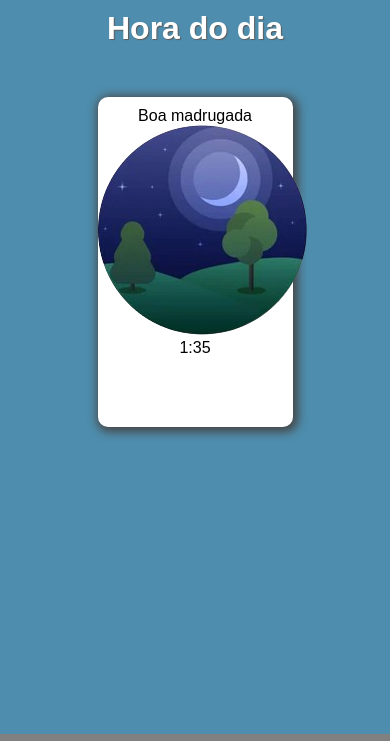
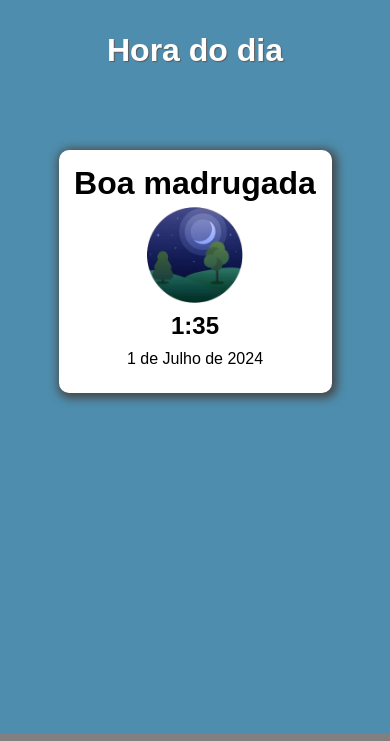
Before and after one commit to wytallogit/horas, a plain HTML site: page index.html in a window 390 px wide. Shown: the top 741 px of the page. Drawn offline with Linux system fonts and the light colour scheme.

Commit message:
Responsividade
Ajeitei a imagem para se ajustar em smartphones.

```diff
--- a/index.html
+++ b/index.html
@@ -13,8 +13,11 @@
     <main>
         <div>
         <p id="bomDia">teste</p>
-        <img id="foto" src="imagens/dia.png" alt="">
+        <img id="foto" src="imagens/dia.png" width="35%" alt="">
         <p id="mensagem">horas</p>
+        <p id="teste">
+            teste
+        </p>
         </div>
     </main>
     <footer>
@@ -26,9 +29,6 @@
         <p><em>&copy;2024 todos os direitos reservados</em></p>
     </footer>
 
-
-
-
     <script src="script.js"></script>
 </body>
 </html>
--- a/script.js
+++ b/script.js
@@ -36,4 +36,14 @@ function carregar() {
         foto.src = 'none'
         bomDia.innerText = 'Hora inválida'
     }
+
+
+
+    var dia = data.getDate()
+    var meses = ["Janeiro", "Fevereiro", "Março", "Abril", "Maio", "Junho", "Julho", "Agosto", "Setembro", "Outubro", "Novembro", "Dezembro"]
+    var mes = meses[data.getMonth()]
+    var ano = data.getFullYear()
+
+    var teste = document.getElementById('teste')
+    teste.innerText = `${dia} de ${mes} de ${ano}`
 }
--- a/style.css
+++ b/style.css
@@ -11,9 +11,13 @@ body {
     text-align: center;
 }
 
+header {
+    height: 100px;
+}
+
 h1 {
+    line-height: 100px;
     text-shadow: 1px 1px 1px rgb(92, 91, 91);
-    margin-top: 10px;
 }
 
 main > div {
@@ -24,17 +28,36 @@ main > div {
     background-color: white;
     color: black;
     text-align: center;
-    width: 50%;
-    height: 300px;
+    width: 70%;
     border-radius: 10px;
     box-shadow: 2px 2px 10px 3px rgb(70, 70, 70);
 }
 
+main p {
+    padding: 5px;
+}
+
+#bomDia {
+    font-size: 2em;
+    font-weight: 700;
+}
+
+#mensagem {
+    font-size: 1.5em;
+    font-weight: 600;
+}
+
+
 footer {
+    position: absolute;
+    bottom: 1px;
     padding-top: 30px;
     background-color: gray;
     height: 80px;
     width: 100%;
-    position: absolute;
-    bottom: 0;
 }
+
+footer a {
+    border-radius: 50%;
+    margin-bottom: 100px;
+}
```
